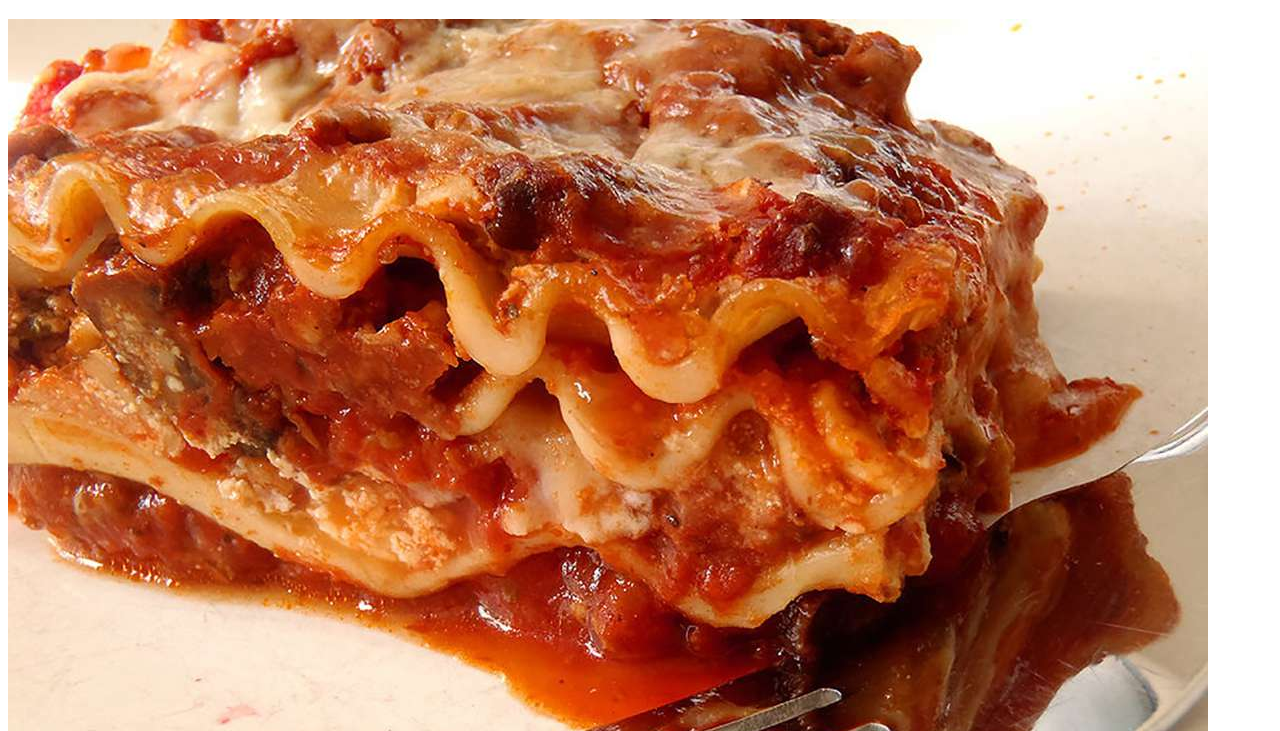
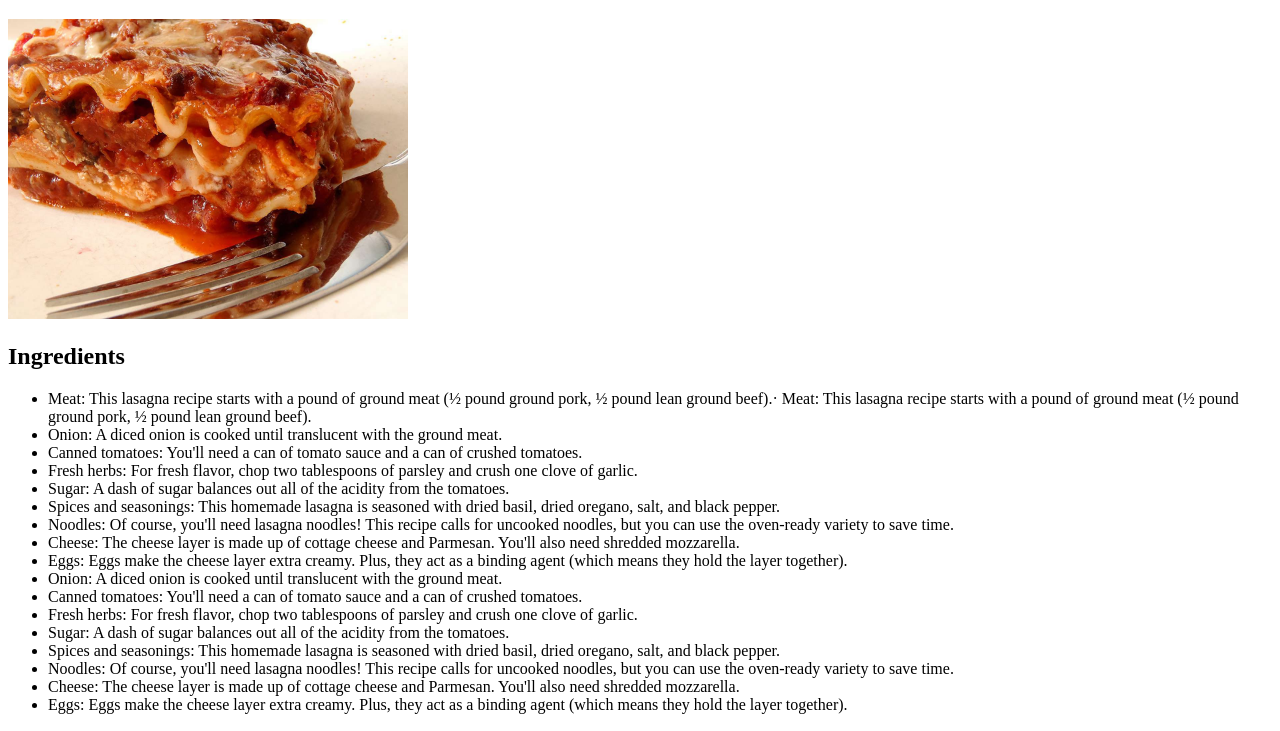
Before and after one commit to Ricardo-SG/odin-recipes, a plain HTML site: page recipes/lasagna.html in a window 1280 px wide. Shown: the part 61-792 px from the top of the page. Drawn offline with Linux system fonts and the light colour scheme.

Commit message:
Added Lentils and spanish rice and modified a bit lasagna

```diff
--- a/recipes/lasagna.html
+++ b/recipes/lasagna.html
@@ -8,31 +8,32 @@
 </head>
 <body>
     <h1>Lasagna Recipe</h1>
-    <img src="../images/lasagna.jpg">
+    <img width="400px" height="auto" src="../images/lasagna.jpg">
 
-    <p><h2>Description</h2></p>
+    <p><h2>Ingredients</h2></p>
     <p>
         <ul>
 
-            <li>· Meat: This lasagna recipe starts with a pound of ground meat (½ pound ground pork, ½ pound lean ground beef).· Meat: This lasagna recipe starts with a pound of ground meat (½ pound ground pork, ½ pound lean ground beef).</li>
-            <li>· Onion: A diced onion is cooked until translucent with the ground meat.</li>
-            <li>· Canned tomatoes: You'll need a can of tomato sauce and a can of crushed tomatoes.</li>
-            <li>· Fresh herbs: For fresh flavor, chop two tablespoons of parsley and crush one clove of garlic.</li>
-            <li>· Sugar: A dash of sugar balances out all of the acidity from the tomatoes.</li>
-            <li>· Spices and seasonings: This homemade lasagna is seasoned with dried basil, dried oregano, salt, and black pepper.</li>
-            <li>· Noodles: Of course, you'll need lasagna noodles! This recipe calls for uncooked noodles, but you can use the oven-ready variety to save time.</li>
-            <li>· Cheese: The cheese layer is made up of cottage cheese and Parmesan. You'll also need shredded mozzarella.</li>
-            <li>· Eggs: Eggs make the cheese layer extra creamy. Plus, they act as a binding agent (which means they hold the layer together).</li>
-            <li>· Onion: A diced onion is cooked until translucent with the ground meat.</li>
-            <li>· Canned tomatoes: You'll need a can of tomato sauce and a can of crushed tomatoes.</li>
-            <li>· Fresh herbs: For fresh flavor, chop two tablespoons of parsley and crush one clove of garlic.</li>
-            <li>· Sugar: A dash of sugar balances out all of the acidity from the tomatoes.</li>
-            <li>· Spices and seasonings: This homemade lasagna is seasoned with dried basil, dried oregano, salt, and black pepper.</li>
-            <li>· Noodles: Of course, you'll need lasagna noodles! This recipe calls for uncooked noodles, but you can use the oven-ready variety to save time.</li>
-            <li>· Cheese: The cheese layer is made up of cottage cheese and Parmesan. You'll also need shredded mozzarella.</li>
-            <li>· Eggs: Eggs make the cheese layer extra creamy. Plus, they act as a binding agent (which means they hold the layer together).</li>
+            <li>Meat: This lasagna recipe starts with a pound of ground meat (½ pound ground pork, ½ pound lean ground beef).· Meat: This lasagna recipe starts with a pound of ground meat (½ pound ground pork, ½ pound lean ground beef).</li>
+            <li>Onion: A diced onion is cooked until translucent with the ground meat.</li>
+            <li>Canned tomatoes: You'll need a can of tomato sauce and a can of crushed tomatoes.</li>
+            <li>Fresh herbs: For fresh flavor, chop two tablespoons of parsley and crush one clove of garlic.</li>
+            <li>Sugar: A dash of sugar balances out all of the acidity from the tomatoes.</li>
+            <li>Spices and seasonings: This homemade lasagna is seasoned with dried basil, dried oregano, salt, and black pepper.</li>
+            <li>Noodles: Of course, you'll need lasagna noodles! This recipe calls for uncooked noodles, but you can use the oven-ready variety to save time.</li>
+            <li>Cheese: The cheese layer is made up of cottage cheese and Parmesan. You'll also need shredded mozzarella.</li>
+            <li>Eggs: Eggs make the cheese layer extra creamy. Plus, they act as a binding agent (which means they hold the layer together).</li>
+            <li>Onion: A diced onion is cooked until translucent with the ground meat.</li>
+            <li>Canned tomatoes: You'll need a can of tomato sauce and a can of crushed tomatoes.</li>
+            <li>Fresh herbs: For fresh flavor, chop two tablespoons of parsley and crush one clove of garlic.</li>
+            <li>Sugar: A dash of sugar balances out all of the acidity from the tomatoes.</li>
+            <li>Spices and seasonings: This homemade lasagna is seasoned with dried basil, dried oregano, salt, and black pepper.</li>
+            <li>Noodles: Of course, you'll need lasagna noodles! This recipe calls for uncooked noodles, but you can use the oven-ready variety to save time.</li>
+            <li>Cheese: The cheese layer is made up of cottage cheese and Parmesan. You'll also need shredded mozzarella.</li>
+            <li>Eggs: Eggs make the cheese layer extra creamy. Plus, they act as a binding agent (which means they hold the layer together).</li>
         </ul>
     </p>
+    <p><h2>Steps</h2></p>
     <p>
         <ol>
             <li>Cook the meat: Cook the ground meat in a skillet until browned and crumbly. Add the onion and continue cooking until it's translucent. Stir in the canned tomato products, half of the parsley, garlic, basil, 1.5 teaspoons of salt, oregano, and sugar.</li>
@@ -43,6 +44,6 @@
         </ol>
     </p>
 
-
+    <p><a href="../index.html">go back to the index</a></p>
 </body>
 </html>
```
Also changed, not shown: index.html (+6 -1 lines), recipes/lentils.html (added, +31 -0 lines), recipes/spanish_rice_bake.html (added, +40 -0 lines), images/lentils.jpg (added), images/spanish_rice_bake.jpg (added), images/xlentils.jpg (added).
